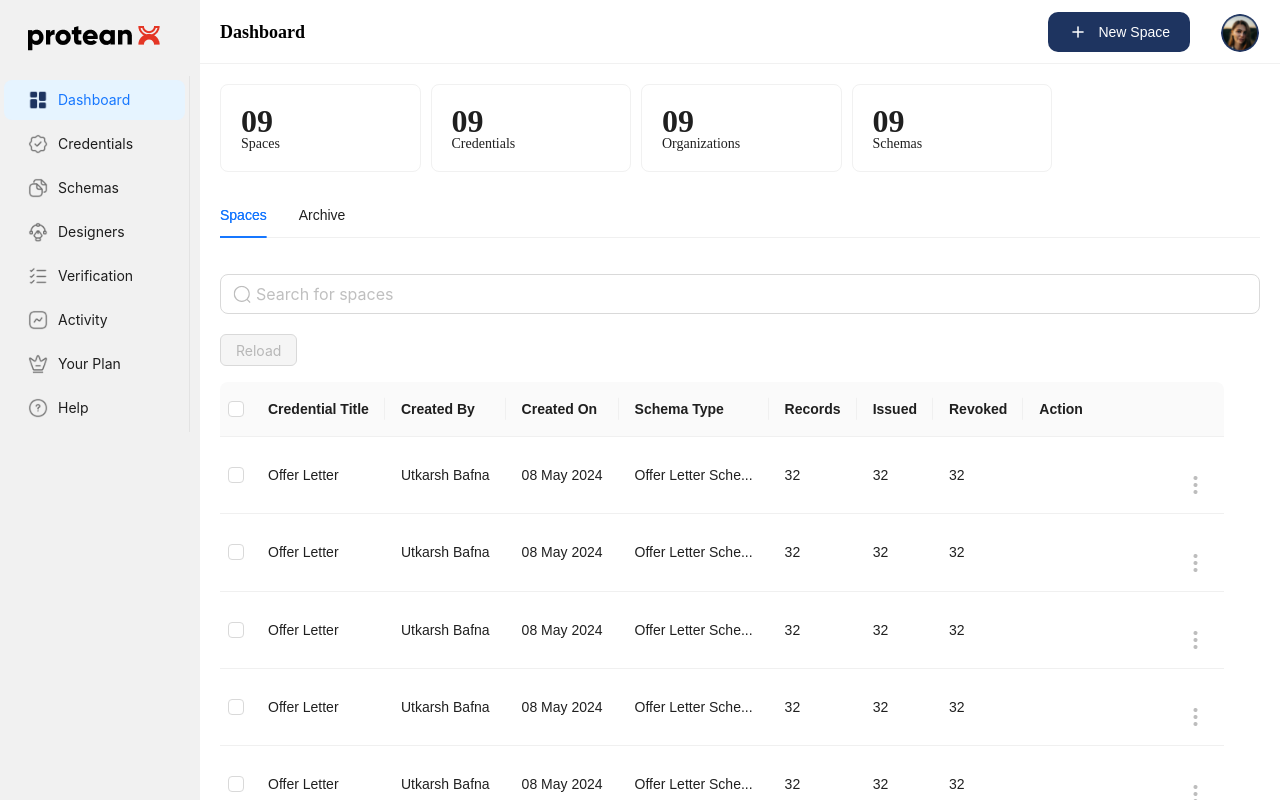
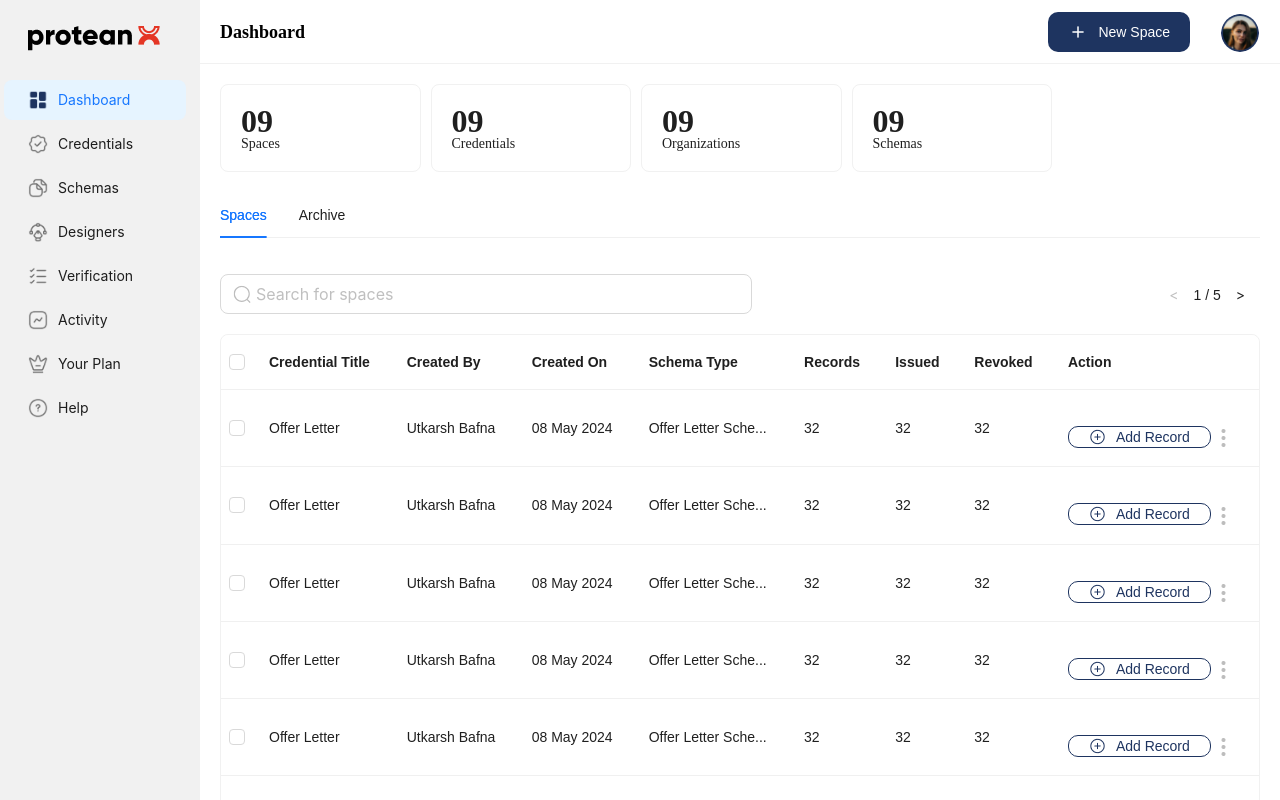
Before and after one commit to harshdeepsingh98/canva, a React (Create React App) app: page /dashboard in a window 1280 px wide. Shown: the top 800 px of the page. Built offline with nearby package versions, Linux system fonts and the light colour scheme.

Commit message:
feat: dashboard complete

```diff
--- a/src/components/Table/index.tsx
+++ b/src/components/Table/index.tsx
@@ -1,9 +1,14 @@
-import { Button, Flex, Table } from "antd";
+import { Flex, message } from "antd";
+import { useEffect } from "react";
+import {
+  StyledTable,
+  ButtonContainer,
+  ButtonContent,
+} from "styles/components/Table";
+import Archive from "images/svg/Archive";
+import Delete from "images/svg/Delete";
 
 interface TableProps {
-  start: () => void;
-  hasSelected: boolean;
-  loading: boolean;
   selectedRowKeys: React.Key[];
   rowSelection: any;
   columns: any;
@@ -11,33 +16,61 @@ interface TableProps {
 }
 
 const TableComponent: React.FC<TableProps> = ({
-  start,
-  hasSelected,
-  loading,
   selectedRowKeys,
   rowSelection,
   columns,
   dataSource,
 }) => {
+  const [messageApi, contextHolder] = message.useMessage();
+  const messageKey = "selected-message";
+
+  useEffect(() => {
+    if (selectedRowKeys.length > 0) {
+      // Show or update message when items are selected
+      messageApi.open({
+        key: messageKey,
+        content: (
+          <div
+            style={{
+              display: "flex",
+              gap: "20px",
+              color: "#1A1C25",
+              alignItems: "center",
+            }}
+          >
+            {selectedRowKeys.length} Spaces Selected
+            <ButtonContainer>
+              <ButtonContent>
+                <Delete />
+                Delete
+              </ButtonContent>
+              <ButtonContent>
+                <Archive />
+                Archive
+              </ButtonContent>
+            </ButtonContainer>
+          </div>
+        ),
+        duration: 0, // Keeps message visible until manually closed
+        type: "info",
+      });
+    } else {
+      // Clear the message when no items are selected
+      messageApi.destroy(); // Remove the message
+    }
+  }, [selectedRowKeys.length, messageApi]);
   return (
-    <Flex gap="middle" vertical>
-      <Flex align="center" gap="middle">
-        <Button
-          type="primary"
-          onClick={start}
-          disabled={!hasSelected}
-          loading={loading}
-        >
-          Reload
-        </Button>
-        {hasSelected ? `Selected ${selectedRowKeys.length} items` : null}
+    <>
+      {contextHolder}
+      <Flex gap="middle" vertical style={{ width: "100%" }}>
+        <StyledTable
+          rowSelection={rowSelection}
+          columns={columns}
+          dataSource={dataSource}
+          pagination={false}
+        />
       </Flex>
-      <Table
-        rowSelection={rowSelection}
-        columns={columns}
-        dataSource={dataSource}
-      />
-    </Flex>
+    </>
   );
 };
 
--- a/src/index.css
+++ b/src/index.css
@@ -41,3 +41,19 @@ div {
   border-bottom: 2px solid white; /* Maintain the bottom border on focus */
   box-shadow: none; /* Ensure no box shadow appears */
 }
+
+.ant-message-notice-content {
+  padding: 20px;
+
+  .anticon-info-circle {
+    display: none;
+  }
+}
+
+.ant-checkbox-inner:after {
+  background-color: transparent !important;
+}
+
+.ant-menu-root {
+  border-inline-end: none !important;
+}
--- /dev/null
+++ b/src/styles/components/Table/index.tsx
@@ -0,0 +1,48 @@
+import styled from "styled-components";
+import { Table as AntTable } from "antd";
+
+// Styled wrapper for Ant Design's Table
+export const StyledTable = styled(AntTable)`
+  .ant-table-container {
+    border: 1px solid #f1f1f1 !important;
+  }
+  .ant-table-tbody {
+    border: 1px solid #f1f1f1;
+  }
+  .ant-table-thead > tr > th {
+    background-color: #fff !important;
+
+    // color: #f1f1f1 !important;
+    // border-right: none !important;
+  }
+
+  .ant-table-tbody > tr > td {
+    // border-right: none !important;
+  }
+
+  .ant-table-thead > tr > th:not(:last-child)::before,
+  .ant-table-tbody > tr > td:not(:last-child)::before {
+    display: none !important;
+  }
+`;
+
+export const ButtonContainer = styled.div`
+  display: flex;
+  gap: 10px;
+`;
+
+export const ButtonContent = styled.button`
+  padding: 10px 20px;
+  border: 1px solid #1e3460;
+  text-align: center;
+  color: #1e3460;
+  border-radius: 10px;
+  cursor: pointer;
+  display: flex;
+  gap: 10px;
+  align-items: center;
+  justify-content: center;
+  height: 20px;
+  background: #fff;
+  height: 40px;
+`;
--- a/src/styles/views/Dashboard/index.tsx
+++ b/src/styles/views/Dashboard/index.tsx
@@ -44,6 +44,21 @@ export const SearchContainer = styled.div`
   justify-content: space-between;
   width: 100%;
   margin-top: 20px;
+
+  span {
+    flex: 1;
+  }
+
+  button {
+    border: none;
+    background: #fff !important;
+    box-shadow: none;
+    &:focus {
+      outline: none;
+      background: transparent !important;
+      box-shadow: none;
+    }
+  }
 `;
 
 export const TableContainer = styled.div`
@@ -61,10 +76,9 @@ export const ActionContainer = styled.div`
 export const IconContainer = styled.div``;
 export const ButtonContainer = styled.button`
   padding: 10px 20px;
-  background-color: #fff;
+  border: 1px solid #1e3460;
   text-align: center;
-  color: #fff;
-  border: none;
+  color: #1e3460;
   border-radius: 10px;
   cursor: pointer;
   display: flex;
@@ -72,4 +86,5 @@ export const ButtonContainer = styled.button`
   align-items: center;
   justify-content: center;
   height: 20px;
+  background: #fff;
 `;
--- a/src/view/Dashboard/index.tsx
+++ b/src/view/Dashboard/index.tsx
@@ -11,10 +11,10 @@ import {
   ActionContainer,
   IconContainer,
 } from "styles/views/Dashboard";
-import { Tabs, Input, Dropdown } from "antd";
+import { Tabs, Input, Dropdown, Button } from "antd";
 import Search from "images/svg/Search";
 import type { TableColumnsType, TableProps } from "antd";
-import Plus from "images/png/Add.png";
+import Plus from "images/png/AddCircle.png";
 import MenuIcon from "images/png/Menu.png";
 import type { MenuProps } from "antd";
 import { useState } from "react";
@@ -55,25 +55,21 @@ const tableMenu: MenuProps["items"] = [
     key: "1",
     label: "Edit Details",
     icon: <Edit />,
-    extra: "⌘S",
   },
   {
     key: "2",
     label: "Delete",
     icon: <Delete />,
-    extra: "⌘S",
   },
   {
     key: "3",
     label: "Archive",
     icon: <Archive />,
-    extra: "⌘S",
   },
   {
     key: "4",
     label: "View",
     icon: <View />,
-    extra: "⌘S",
   },
 ];
 
@@ -111,17 +107,28 @@ const DashboardView: React.FC = () => {
     { number: "09", title: "Schemas" },
   ];
 
+  const [currentPage, setCurrentPage] = useState(1);
+  const pageSize = 10; // Adjust page size if needed
+  const totalPages = Math.ceil(dataSource.length / pageSize);
+
+  const handlePrevPage = () => {
+    if (currentPage > 1) {
+      setCurrentPage(currentPage - 1);
+    }
+  };
+
+  const handleNextPage = () => {
+    if (currentPage < totalPages) {
+      setCurrentPage(currentPage + 1);
+    }
+  };
+
+  const paginatedData = dataSource.slice(
+    (currentPage - 1) * pageSize,
+    currentPage * pageSize,
+  );
+
   const [selectedRowKeys, setSelectedRowKeys] = useState<React.Key[]>([]);
-  const [loading, setLoading] = useState(false);
-
-  const start = () => {
-    setLoading(true);
-    // ajax request after empty completing
-    setTimeout(() => {
-      setSelectedRowKeys([]);
-      setLoading(false);
-    }, 1000);
-  };
 
   const onSelectChange = (newSelectedRowKeys: React.Key[]) => {
     setSelectedRowKeys(newSelectedRowKeys);
@@ -131,8 +138,6 @@ const DashboardView: React.FC = () => {
     selectedRowKeys,
     onChange: onSelectChange,
   };
-
-  const hasSelected = selectedRowKeys.length > 0;
 
   return (
     <>
@@ -166,16 +171,27 @@ const DashboardView: React.FC = () => {
           placeholder="Search for spaces"
           prefix={<Search />}
         />
+        <div style={{ flex: 1, textAlign: "end" }}>
+          <Button onClick={handlePrevPage} disabled={currentPage === 1}>
+            {"<"}
+          </Button>
+          <span>
+            {currentPage} / {totalPages}
+          </span>
+          <Button
+            onClick={handleNextPage}
+            disabled={currentPage === totalPages}
+          >
+            {">"}
+          </Button>
+        </div>
       </SearchContainer>
       <TableContainer>
         <Table
-          start={start}
-          hasSelected={hasSelected}
-          loading={loading}
           selectedRowKeys={selectedRowKeys}
           rowSelection={rowSelection}
           columns={columns}
-          dataSource={dataSource}
+          dataSource={paginatedData}
         />
       </TableContainer>
     </>
```
Also changed, not shown: src/images/png/AddCircle.png (added).
